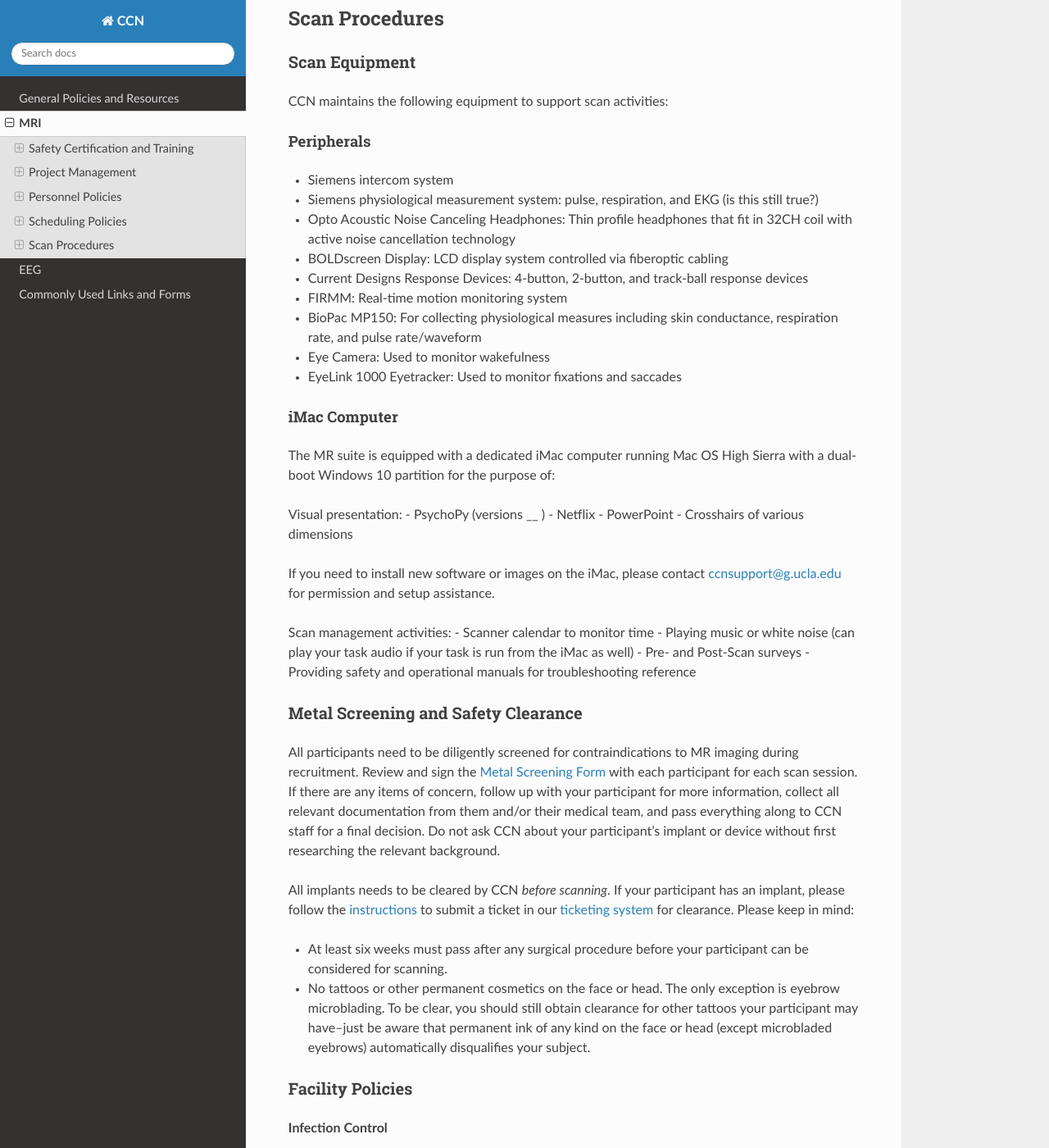
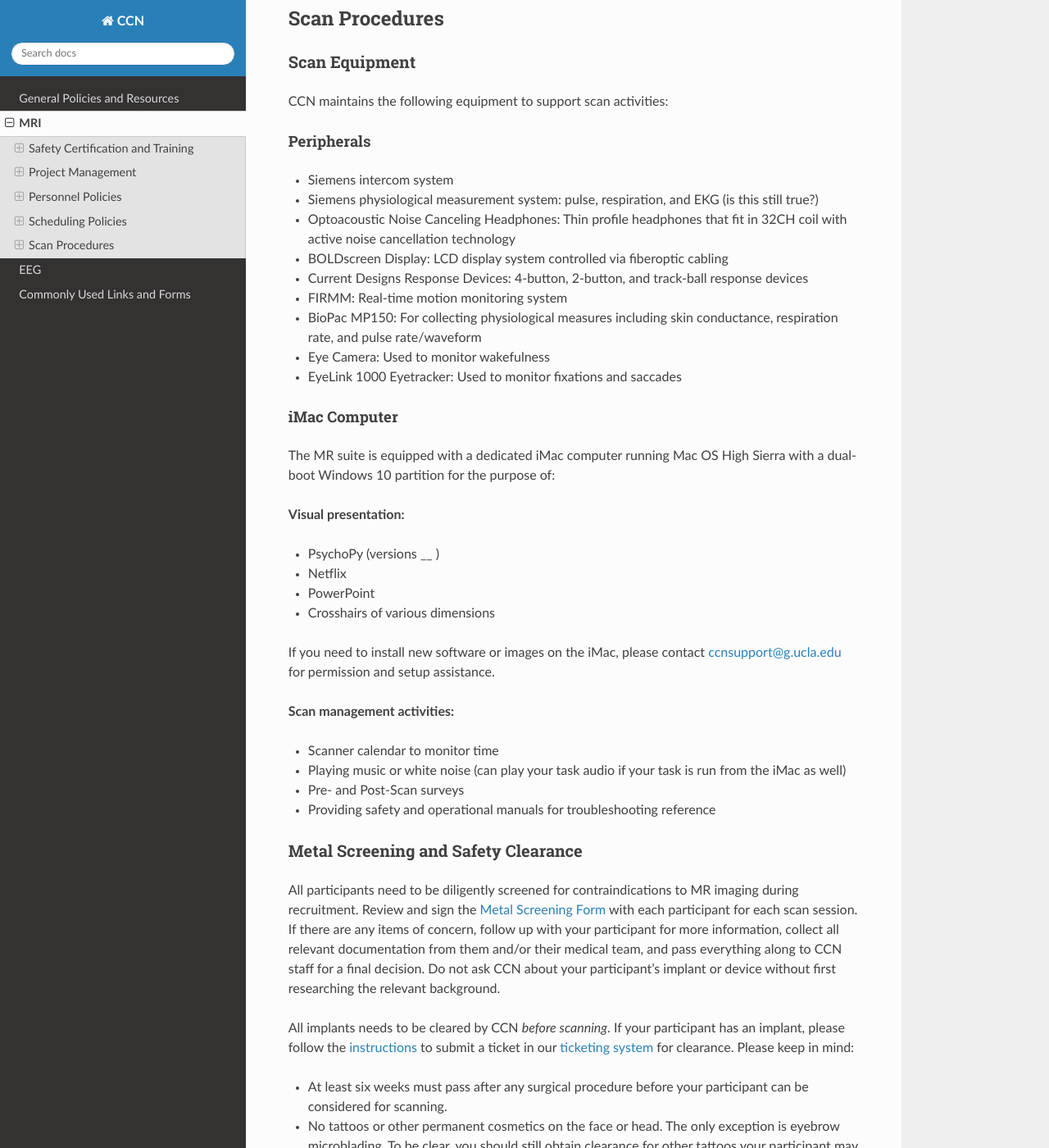
Before and after one commit to CCN-Support/CCN_Wiki, a Sphinx documentation site: the page built from docs/source/mri.rst, in a window 1280 px wide and 1400 px high, scrolled down 15894 px. Shown: the whole window at 82% size. Built offline with Sphinx 7.4.7 and the Read the Docs theme 3.1.0, drawn with Linux system fonts in a browser that asks for light colours.

Commit message:
Update mri.rst

```diff
--- a/docs/source/mri.rst
+++ b/docs/source/mri.rst
@@ -375,7 +375,7 @@ Peripherals
 
 - Siemens intercom system
 - Siemens physiological measurement system: pulse, respiration, and EKG (is this still true?)
-- Opto Acoustic Noise Canceling Headphones: Thin profile headphones that fit in 32CH coil with active noise cancellation technology
+- Optoacoustic Noise Canceling Headphones: Thin profile headphones that fit in 32CH coil with active noise cancellation technology
 - BOLDscreen Display: LCD display system controlled via fiberoptic cabling
 - Current Designs Response Devices: 4-button, 2-button, and track-ball response devices
 - FIRMM: Real-time motion monitoring system
@@ -393,7 +393,8 @@ iMac Computer
 ^^^^^^^^^^^^^
 The MR suite is equipped with a dedicated iMac computer running Mac OS High Sierra with a dual-boot Windows 10 partition for the purpose of:
 
-Visual presentation:
+**Visual presentation:**
+
 - PsychoPy (versions __ )
 - Netflix
 - PowerPoint
@@ -401,7 +402,8 @@ Visual presentation:
 
 If you need to install new software or images on the iMac, please contact ccnsupport@g.ucla.edu for permission and setup assistance.
 
-Scan management activities:
+**Scan management activities:**
+
 - Scanner calendar to monitor time
 - Playing music or white noise (can play your task audio if your task is run from the iMac as well)
 - Pre- and Post-Scan surveys
```
